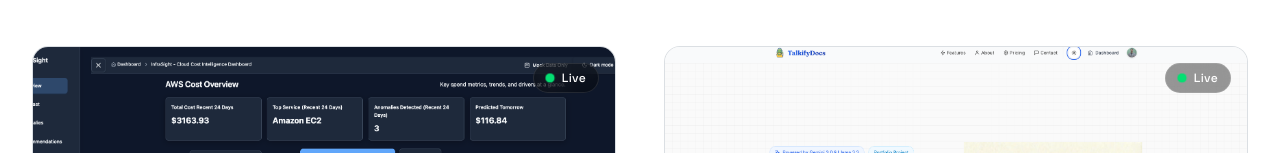
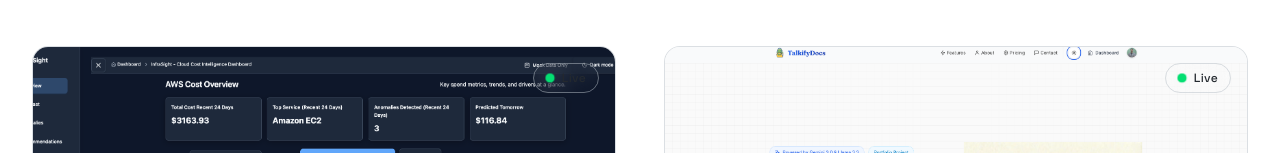
Before and after one commit to aabhiyann/portfolio-abhiyan, a React (Vite) app: page /projects in a window 1280 px wide. Shown: the part 355-508 px from the top of the page. Built offline with nearby package versions, Linux system fonts and the light colour scheme.

Commit message:
style(project-card): replace hardcoded bg-black and border-white on Live badge with semantic tokens

```diff
--- a/src/components/ui/ProjectCard.tsx
+++ b/src/components/ui/ProjectCard.tsx
@@ -33,12 +33,12 @@ export const ProjectCard = ({
         {/* Live Status Indicator */}
         {project.live && (
           <div className="absolute top-4 right-4 z-10">
-            <div className="flex items-center gap-2 px-3 py-1.5 rounded-full bg-black/40 backdrop-blur-md border border-white/10">
+            <div className="flex items-center gap-2 px-3 py-1.5 rounded-full bg-bg-surface/80 backdrop-blur-md border border-border-primary/50">
               <div className="relative flex items-center justify-center">
                 <div className="w-2 h-2 bg-green-400 rounded-full"></div>
                 <div className="absolute w-2 h-2 bg-green-400 rounded-full animate-ping"></div>
               </div>
-              <span className="text-xs font-medium text-white tracking-wide">
+              <span className="text-xs font-medium text-text-primary tracking-wide">
                 Live
               </span>
             </div>
```
